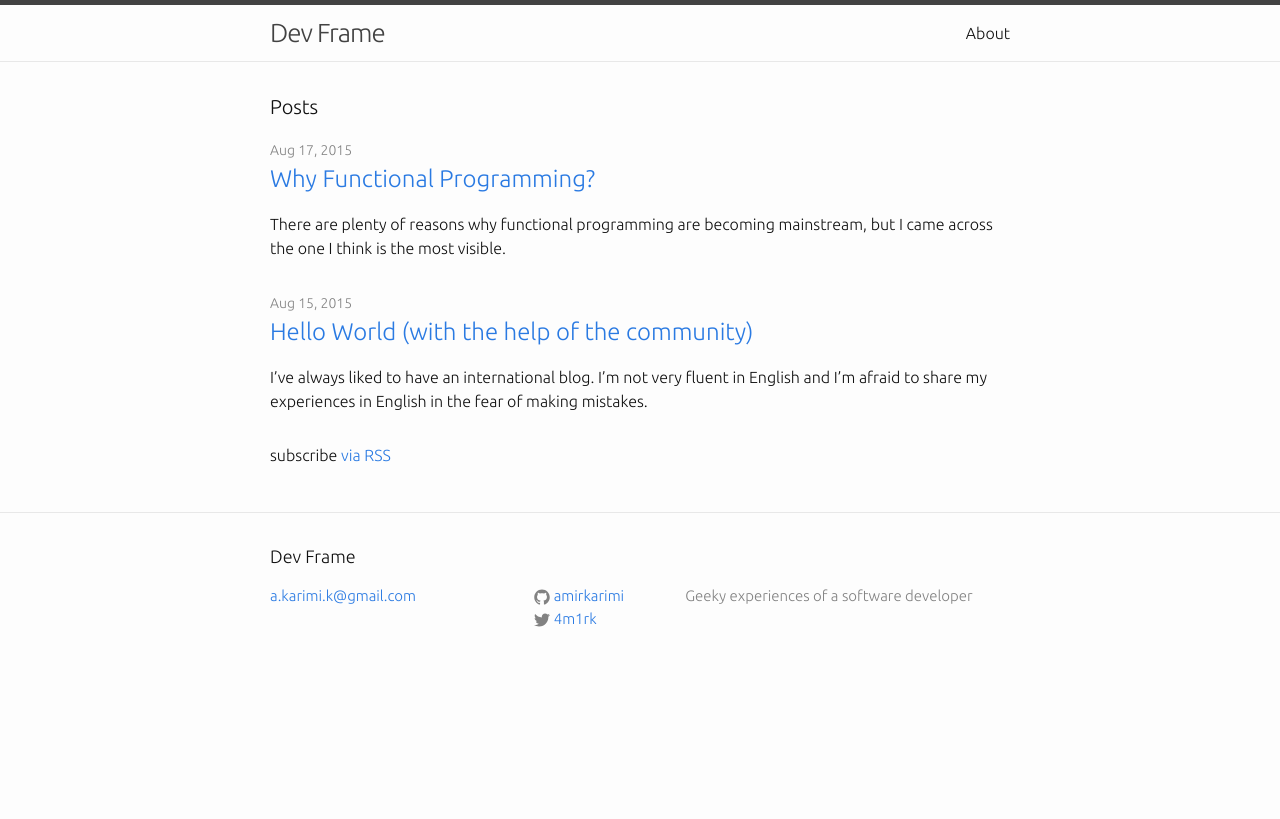
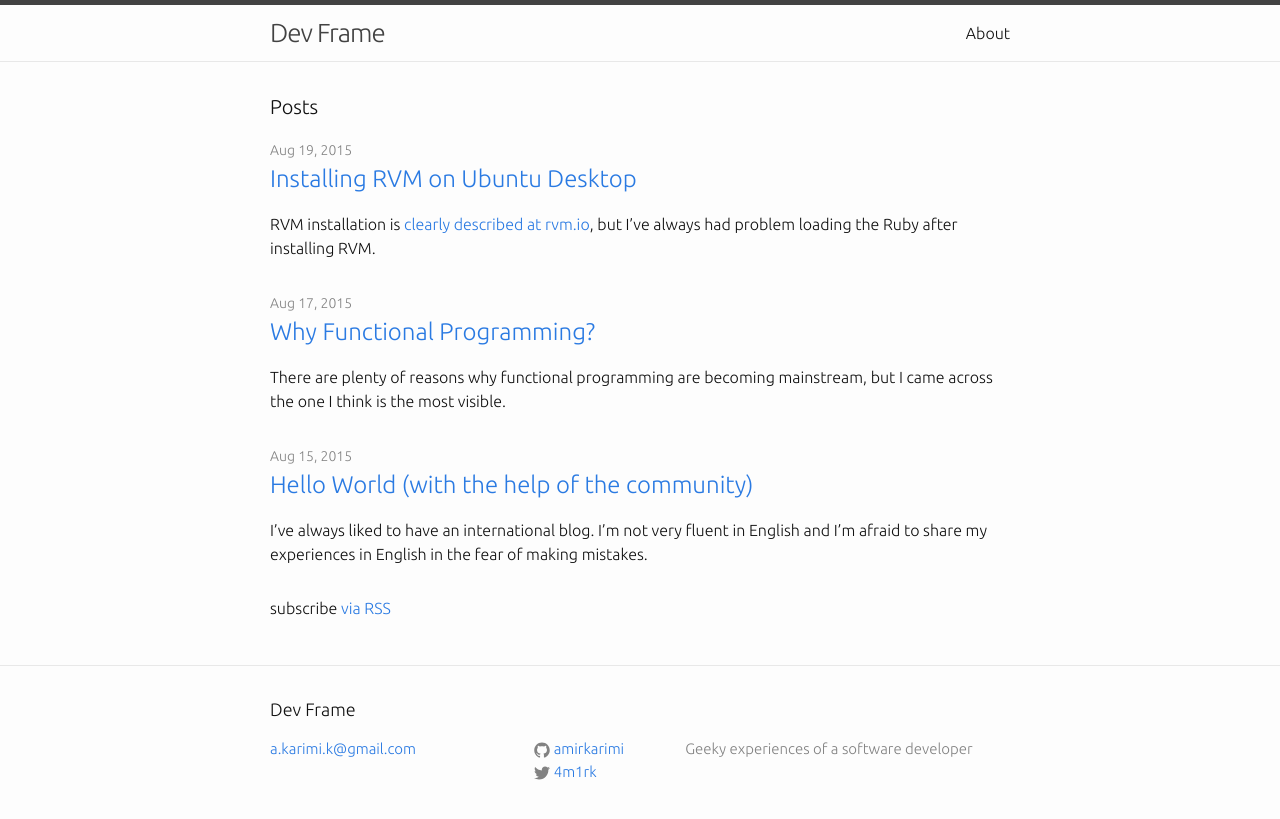
Before and after one commit to amirkarimi/amirkarimi.github.io, a Jekyll site: the page built from index.html, in a window 1280 px wide. Shown: the top 819 px of the page. Built offline with Jekyll 4.4.1, drawn with Linux system fonts in a browser that asks for light colours.

Commit message:
Add 'Installing RVM on Ubuntu Desktop' post

```diff
--- /dev/null
+++ b/_posts/2015-08-19-installing-rvm-on-ubuntu-desktop.markdown
@@ -0,0 +1,28 @@
+---
+layout: post
+title:  "Installing RVM on Ubuntu Desktop"
+date:   2015-08-19 16:14
+---
+
+RVM installation is [clearly described at rvm.io](https://rvm.io/rvm/install){:target="_blank"}, but I've always had problem loading the Ruby after installing RVM.
+
+<!--more-->
+
+I use the default installation script:
+
+{% highlight bash %}
+
+curl -sSL https://get.rvm.io | bash -s stable --ruby
+
+{% endhighlight %}
+
+But ruby is not available at the terminal (Gnome Terminal).
+
+The problem is that the installer will change `~/.profile` and not `~/.bashrc`. In Bash shell, `~/.profile` or `~/.bash_profile` will be loaded When the terminal is running as a login shell, otherwise `~/.bashrc` will be executed.
+
+![Gnome Terminal Preferences](/assets/images/run_as_login_terminal_screenshot.png){: .center-image }
+
+So there are two options:
+
+* Check "Run as login terminal" option of the terminal profile (as shown in the picture)
+* Copy the startup codes from `~/.profile` to `~/.bashrc`.
--- a/_sass/_base.scss
+++ b/_sass/_base.scss
@@ -202,3 +202,8 @@ pre {
         }
     }
 }
+
+.center-image {
+    margin: 0 auto;
+    display: block;
+}
```
Also changed, not shown: assets/images/run_as_login_terminal_screenshot.png (added).
